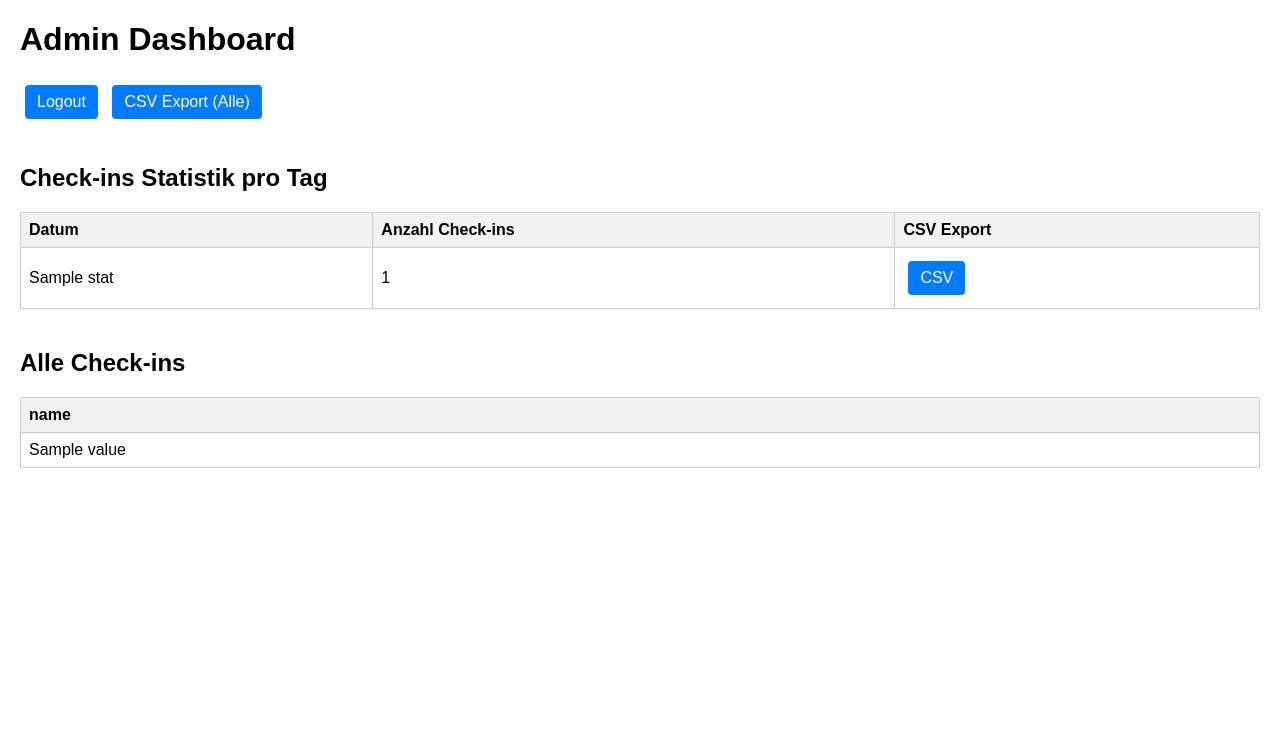
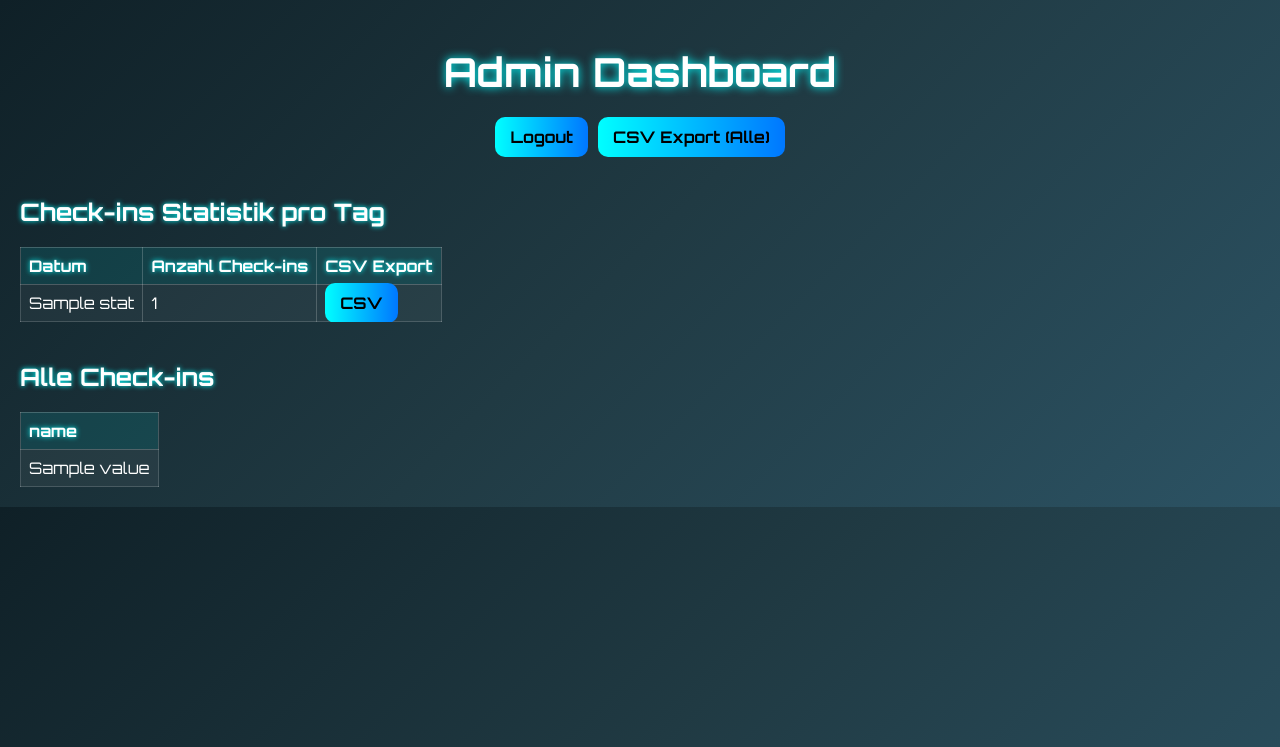
Before and after one commit to mbotru/qr-anwesenheit, a Flask app: template templates/admin_dashboard.html in a window 1280 px wide. Shown: the top 747 px of the page. Run offline with Flask 3, Linux system fonts and the light colour scheme; the template is opened without the code that fills it: most values are stand-ins (such as "Sample title", 1, 10 or a date in 2020); parts of the project's set-up code (start-up, migrations or seed data) failed here and were passed over.

Commit message:
Update admin_dashboard.html

```diff
--- a/templates/admin_dashboard.html
+++ b/templates/admin_dashboard.html
@@ -5,19 +5,68 @@
 <meta name="viewport" content="width=device-width, initial-scale=1.0">
 <title>Admin Dashboard</title>
 <style>
-        body { font-family: Arial, sans-serif; margin: 20px; }
-        table { border-collapse: collapse; width: 100%; margin-top: 20px; }
-        th, td { border: 1px solid #ccc; padding: 8px; text-align: left; }
-        th { background-color: #f2f2f2; }
-        a.button { display: inline-block; margin: 5px; padding: 8px 12px; background-color: #007BFF; color: white; text-decoration: none; border-radius: 4px; }
-        a.button:hover { background-color: #0056b3; }
-        h2 { margin-top: 40px; }
+    @import url('https://fonts.googleapis.com/css2?family=Orbitron:wght@400;700&display=swap');
+    body {
+        font-family: 'Orbitron', sans-serif;
+        background: linear-gradient(135deg, #0f2027, #203a43, #2c5364);
+        color: #fff;
+        margin: 0;
+        padding: 20px;
+    }
+    h1 { text-align: center; font-size: 2.5rem; margin-bottom: 20px; text-shadow: 0 0 10px #00ffff; }
+    .buttons {
+        display: flex;
+        flex-wrap: wrap;
+        justify-content: center;
+        gap: 10px;
+        margin-bottom: 20px;
+    }
+    a.button {
+        padding: 10px 15px;
+        border-radius: 10px;
+        text-decoration: none;
+        background: linear-gradient(90deg, #00ffff, #0077ff);
+        color: #000;
+        font-weight: bold;
+        transition: all 0.3s ease;
+    }
+    a.button:hover {
+        background: linear-gradient(90deg, #0077ff, #00ffff);
+        transform: translateY(-2px);
+        box-shadow: 0 0 15px #00ffff;
+    }
+    table {
+        width: 100%;
+        border-collapse: collapse;
+        margin-top: 20px;
+        overflow-x: auto;
+        display: block;
+    }
+    th, td {
+        border: 1px solid rgba(255,255,255,0.2);
+        padding: 8px;
+        text-align: left;
+        min-width: 100px;
+    }
+    th {
+        background: rgba(0,255,255,0.1);
+        text-shadow: 0 0 5px #00ffff;
+    }
+    tr:nth-child(even) { background: rgba(255,255,255,0.05); }
+    h2 { margin-top: 40px; text-shadow: 0 0 5px #00ffff; }
+    @media(max-width: 600px){
+        table { font-size: 0.9rem; }
+        h1 { font-size: 2rem; }
+        h2 { font-size: 1.5rem; }
+    }
 </style>
 </head>
 <body>
     <h1>Admin Dashboard</h1>
+    <div class="buttons">
         <a class="button" href="{{ url_for('admin_logout') }}">Logout</a>
         <a class="button" href="{{ url_for('admin_export_csv_all') }}">CSV Export (Alle)</a>
+    </div>
 
     <h2>Check-ins Statistik pro Tag</h2>
     <table>
```
Lines whose indentation alone changed are shown as unchanged.
